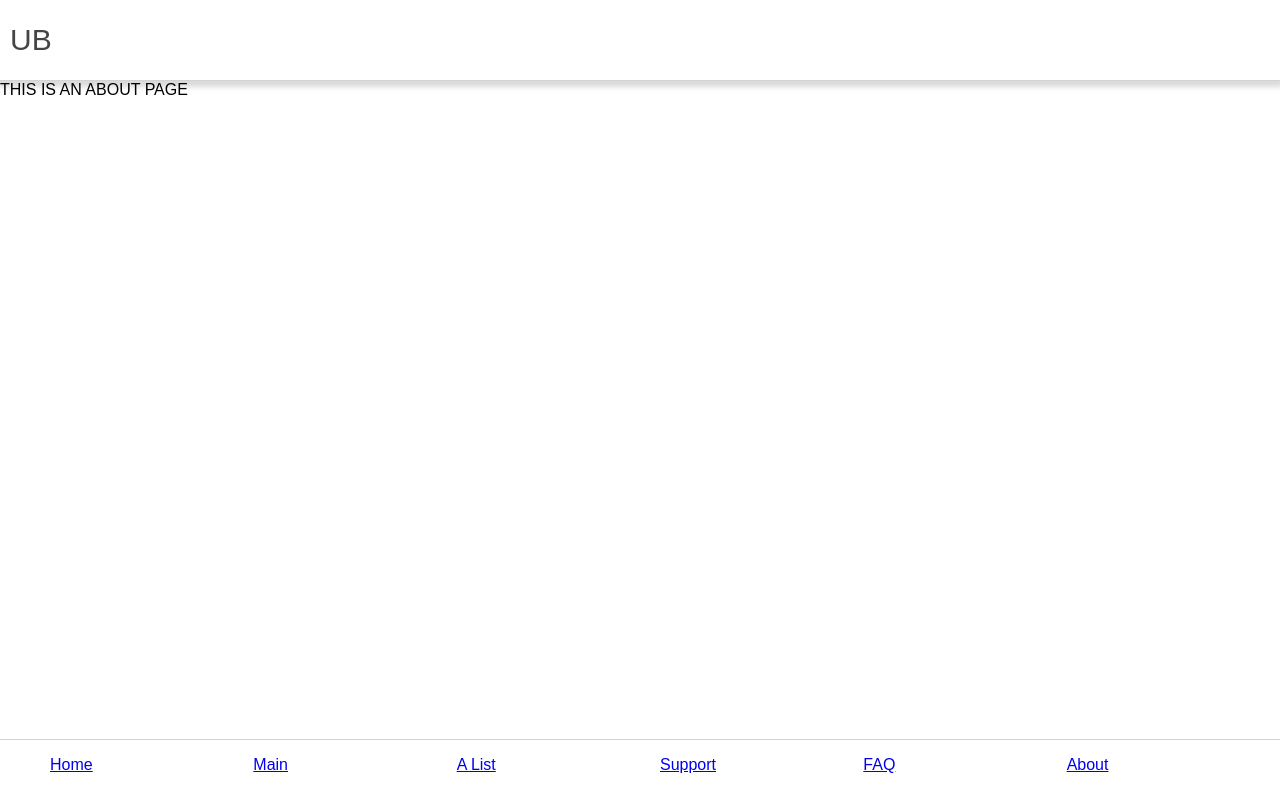
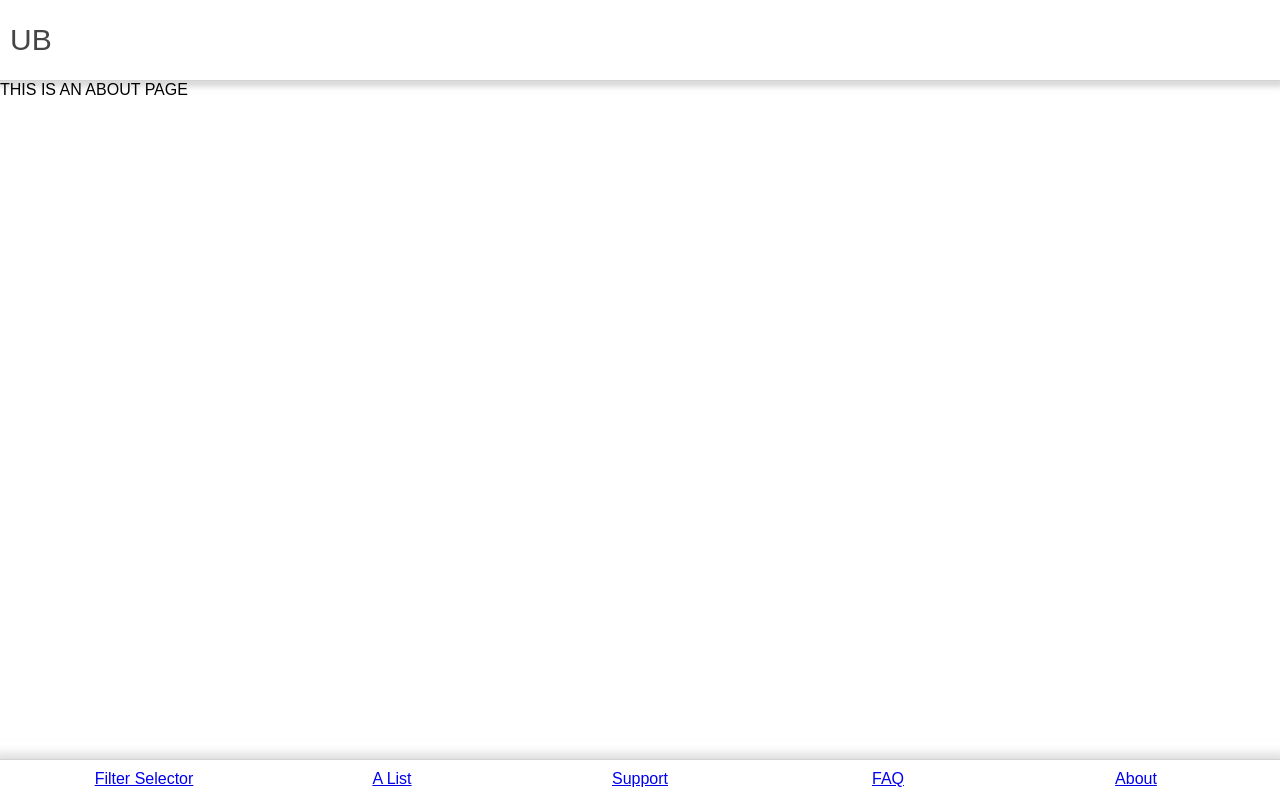
Before and after one commit to yetanotherjavadev/underbartender, a React (Create React App) app: page /about in a window 1280 px wide. Built offline with nearby package versions, Linux system fonts and the light colour scheme.

Commit message:
minor fixes

```diff
--- a/src/components/centralpanel/MainPanel.tsx
+++ b/src/components/centralpanel/MainPanel.tsx
@@ -10,9 +10,8 @@ class MainPanel extends Component<RouteComponentProps<any>> {
 	render() {
 		return (
 			<div className="mainPanel">
-				<Route exact={true} path="/" component={MainLayout}/>
+				<Route exact={true} path="/filter-selector" component={MainLayout}/>
 				<Route path="/faq" component={FaqWidget}/>
-				<Route path="/faq/:question?" component={FaqWidget}/>
 				<Route path="/about" component={AboutWidget}/>
 			</div>
 		);
--- a/src/components/footer/menubar/BottomMenuBar.tsx
+++ b/src/components/footer/menubar/BottomMenuBar.tsx
@@ -1,8 +1,7 @@
+import * as React from "react";
 import { PureComponent } from "react";
-
-import * as React from "react";
 import "./style/menuBar.css";
-import { Link } from "react-router-dom";
+import { NavLink } from "react-router-dom";
 
 export default class BottomMenuBar extends PureComponent {
 
@@ -12,13 +11,12 @@ export default class BottomMenuBar extends PureComponent {
 
 	render() {
 		return (
-			<ul className="wrapper">
-				<li className="item"><Link to="/">Home</Link></li>
-				<li className="item"><Link to="/main">Main</Link></li>
-				<li className="item"><Link to="/list">A List</Link></li>
-				<li className="item"><Link to="/support">Support</Link></li>
-				<li className="item"><Link to="/faq">FAQ</Link></li>
-				<li className="item"><Link to="/about">About</Link></li>
+			<ul className="menuItemsList">
+				<li className="item"><NavLink activeClassName="activeLink" to="/filter-selector">Filter Selector</NavLink></li>
+				<li className="item"><NavLink activeClassName="activeLink" to="/list">A List</NavLink></li>
+				<li className="item"><NavLink activeClassName="activeLink" to="/support">Support</NavLink></li>
+				<li className="item"><NavLink activeClassName="activeLink" to="/faq">FAQ</NavLink></li>
+				<li className="item"><NavLink activeClassName="activeLink" to="/about">About</NavLink></li>
 			</ul>
 		);
 	}
--- a/src/components/footer/menubar/style/menuBar.css
+++ b/src/components/footer/menubar/style/menuBar.css
@@ -1,10 +1,17 @@
 .item {
     display: flex;
     flex: 1 1 150px;
+    justify-content: center;
 }
 
-.wrapper {
+.menuItemsList {
     display: flex;
     flex: 1 1 auto;
     justify-content: space-between;
+    padding: 0 20px;
+    margin: 10px 0 0 0;
 }
+
+.activeLink {
+
+}
--- a/src/components/footer/style/footerWidget.css
+++ b/src/components/footer/style/footerWidget.css
@@ -3,8 +3,8 @@
     flex: 0 0 40px;
     align-content: center;
     justify-content: space-between;
-    padding: 0 10px 10px 10px;
     border-top: 1px solid lightgray;
+    box-shadow: 0 2px 10px 7px rgba(194, 194, 194, 0.6);
 }
 
 .menuBar {
--- a/src/components/layout/style/mainLayout.css
+++ b/src/components/layout/style/mainLayout.css
@@ -20,7 +20,6 @@
 .mainLayout {
     display: flex;
     flex: 1 1 auto;
-    background: white;
     flex-direction: column;
     height: 100%;
 }
```
